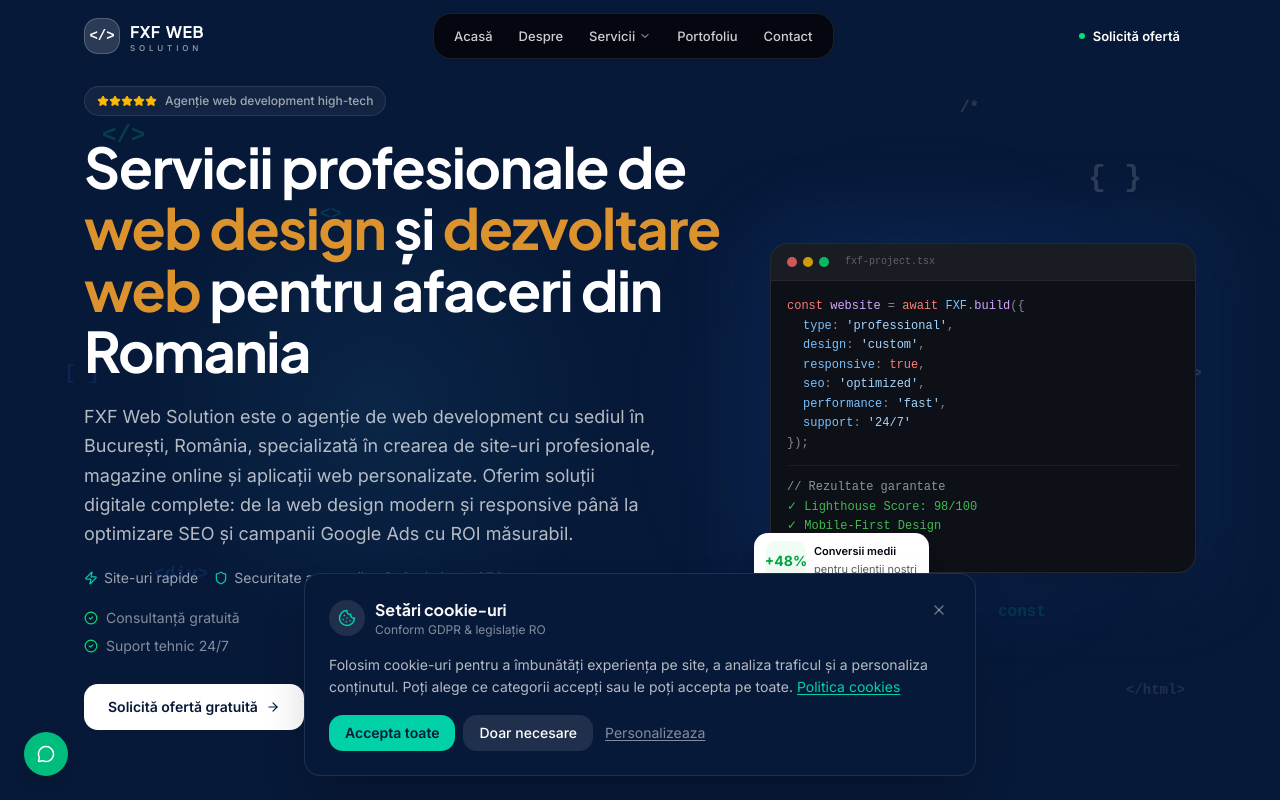
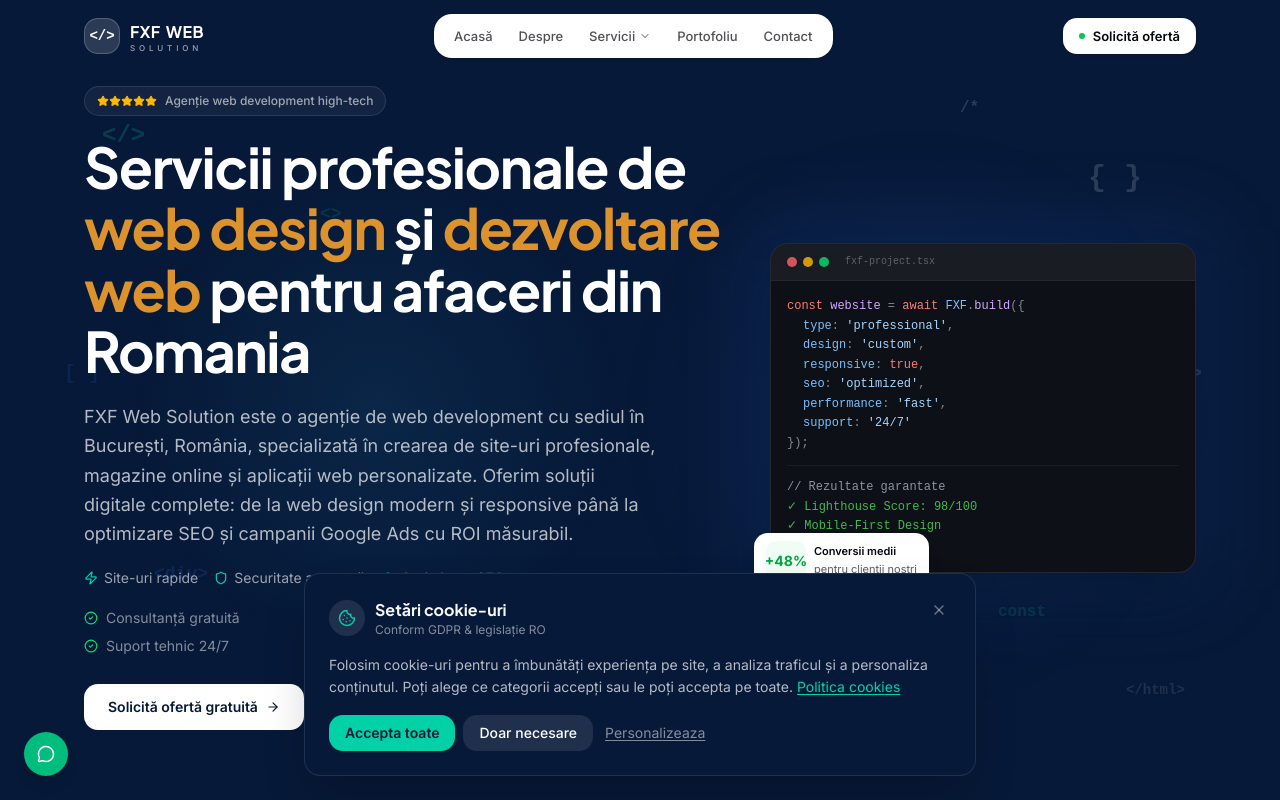
Before and after one commit to BlackTrib/fxf-v2, a Next.js app: page / in a window 1280 px wide. Shown: the top 800 px of the page. Built offline with nearby package versions, Linux system fonts and the light colour scheme.

Commit message:
style: update homepage elements to match dark theme design
Set menu, "Solicita oferta" button, and link container to
white with dark text on dark hero background.

```diff
--- a/components/navbar.tsx
+++ b/components/navbar.tsx
@@ -95,7 +95,7 @@ export function Navbar() {
             <div className={cn(
               'flex items-center gap-0.5 rounded-xl px-2 py-1.5 transition-all duration-300',
               transparent
-                ? 'bg-foreground text-white border border-white/10 shadow-sm'
+                ? 'bg-white shadow-sm'
                 : 'bg-secondary/60'
             )}>
               {links.map((link) => (
@@ -109,7 +109,7 @@ export function Navbar() {
                     <button className={cn(
                       'px-3 py-1.5 rounded-lg text-[13px] font-medium flex items-center gap-1 transition-colors',
                       transparent
-                        ? 'text-white/80 hover:text-white hover:bg-white/15'
+                        ? 'text-foreground/70 hover:text-foreground hover:bg-secondary'
                         : 'text-foreground/70 hover:text-foreground hover:bg-secondary'
                     )}>
                       {link.label}
@@ -150,12 +150,7 @@ export function Navbar() {
                   <Link
                     key={link.href}
                     href={link.href}
-                    className={cn(
-                      'px-3 py-1.5 rounded-lg text-[13px] font-medium transition-colors',
-                      transparent
-                        ? 'text-white/80 hover:text-white hover:bg-white/15'
-                        : 'text-foreground/70 hover:text-foreground hover:bg-secondary'
-                    )}
+                    className="px-3 py-1.5 rounded-lg text-[13px] font-medium transition-colors text-foreground/70 hover:text-foreground hover:bg-secondary"
                   >
                     {link.label}
                   </Link>
@@ -168,9 +163,14 @@ export function Navbar() {
           <div className="hidden lg:block">
             <Link
               href="/contact"
-              className="inline-flex items-center gap-2 px-4 py-2 rounded-lg text-[13px] font-semibold bg-primary text-white hover:bg-primary/90 transition-all"
+              className={cn(
+                'inline-flex items-center gap-2 px-4 py-2 rounded-lg text-[13px] font-semibold transition-all',
+                transparent
+                  ? 'bg-white text-foreground hover:bg-white/90 shadow-sm'
+                  : 'bg-primary text-white hover:bg-primary/90'
+              )}
             >
-              <span className="w-1.5 h-1.5 rounded-full bg-green-400 animate-pulse" />
+              <span className="w-1.5 h-1.5 rounded-full bg-green-500 animate-pulse" />
               Solicită ofertă
             </Link>
           </div>
```
Also changed, not shown: 111 other files (tests, documents, lock files or other folders).
